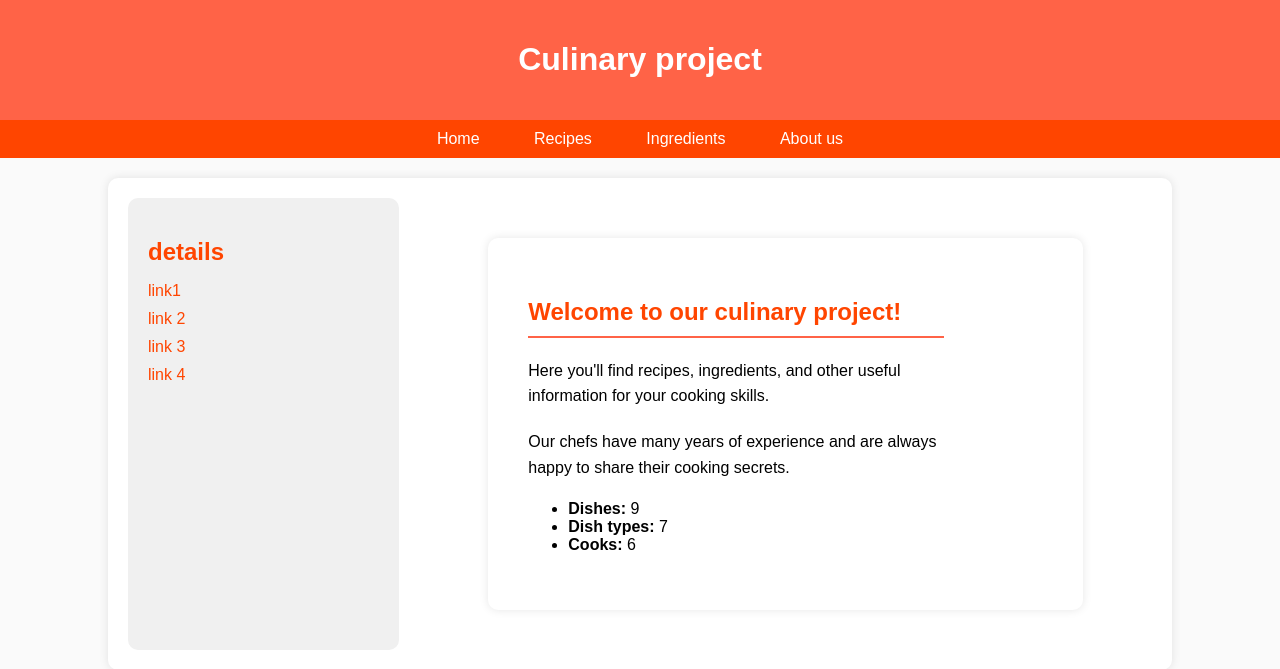
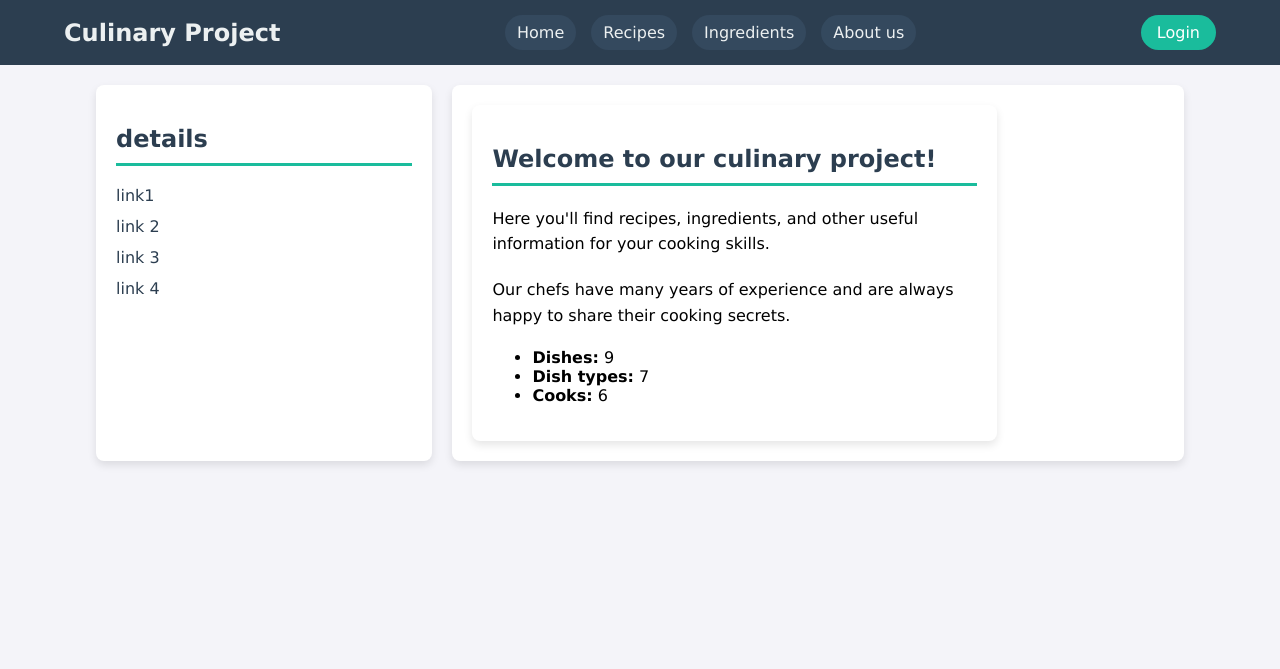
Before and after one commit to VShveda/kitchen_restaurant, a Django app: page / in a window 1280 px wide. Shown: the top 669 px of the page. Run offline with Django 5.2, Linux system fonts and the light colour scheme; data comes from the database, SQL or seed files in the repository.

Commit message:
modernized and improved a bit base.html styles.css and add login button

```diff
--- a/kitchen/urls.py
+++ b/kitchen/urls.py
@@ -1,3 +1,4 @@
+from django.contrib.auth import views
 from django.urls import path
 
 from kitchen.views import index
@@ -5,6 +6,8 @@ from kitchen.views import index
 
 urlpatterns = [
     path("", index, name="index"),
+    path("login/", views.LoginView.as_view(template_name='login.html'), name='login'),
+    path("logout/", views.LogoutView.as_view(next_page='login'), name='logout'),
 ]
 
 app_name = "kitchen"
--- a/kitchen_restaurant/settings.py
+++ b/kitchen_restaurant/settings.py
@@ -123,6 +123,10 @@ USE_TZ = True
 
 STATIC_URL = "static/"
 
+LOGIN_REDIRECT_URL = "/"
+
+LOGOUT_REDIRECT_URL = "/login/"
+
 STATICFILES_DIRS = [BASE_DIR / "static"]
 
 # Default primary key field type
--- a/kitchen_restaurant/urls.py
+++ b/kitchen_restaurant/urls.py
@@ -22,4 +22,5 @@ from django.urls import path, include
 urlpatterns = [
     path("admin/", admin.site.urls),
     path("", include("kitchen.urls", namespace="kitchen")),
+    path("accounts/", include("django.contrib.auth.urls")),
 ] + static(settings.STATIC_URL, document_root=settings.STATIC_ROOT)
--- a/static/css/styles.css
+++ b/static/css/styles.css
@@ -1,76 +1,107 @@
 body {
-    font-family: 'Arial', sans-serif;
+  font-family: 'Verdana', sans-serif;
   margin: 0;
   padding: 0;
-    background-color: #fafafa;
+  background-color: #f4f4f9;
 }
 
 header {
-    background-color: #ff6347;
-    color: #fff;
-    padding: 20px 0;
-    text-align: center;
+  background-color: #2c3e50;
+  color: #ecf0f1;
+  padding: 15px 0;
 }
 
-nav {
-    background-color: #ff4500;
-    padding: 10px;
-    text-align: center;
+.header-container {
+  display: flex;
+  align-items: center;
+  justify-content: space-between;
+  width: 90%;
+  margin: 0 auto;
 }
 
-nav a {
-    color: #fff;
-    text-decoration: none;
-    padding: 10px 20px;
-    margin: 0 5px;
-    border-radius: 5px;
-    transition: background-color 0.3s;
+header h1 {
+  margin: 0;
+  font-size: 24px;
 }
 
-nav a:hover {
-    background-color: #ff6347;
+.header-nav {
+  display: flex;
+  gap: 15px;
 }
 
-.container {
+.header-nav a {
+  color: #ecf0f1;
+  text-decoration: none;
+  padding: 8px 12px;
+  border-radius: 20px;
+  background-color: #34495e;
+  transition: background-color 0.3s, color 0.3s;
+}
+
+.header-nav a:hover {
+  background-color: #1abc9c;
+}
+
+.auth-buttons {
   display: flex;
-    width: 80%;
+  align-items: center;
+  gap: 15px;
+}
+
+.auth-buttons .btn {
+  background-color: #1abc9c;
+  color: #fff;
+  padding: 8px 16px;
+  border-radius: 20px;
+  text-decoration: none;
+  transition: background-color 0.3s, color 0.3s;
+}
+
+.auth-buttons .btn:hover {
+  background-color: #16a085;
+  color: #fff;
+}
+
+.auth-buttons span {
+  margin-left: 10px;
+}
+
+.main-container {
+  display: flex;
+  width: 85%;
   margin: 20px auto;
-    padding: 20px;
-    background-color: #fff;
-    box-shadow: 0 0 10px rgba(0, 0, 0, 0.1);
-    border-radius: 10px;
+  gap: 20px;
 }
 
 .sidebar {
-    width: 25%;
-    background-color: #f0f0f0;
+  width: 30%;
+  background-color: #fff;
   padding: 20px;
-    margin-right: 20px;
-    border-radius: 10px;
+  border-radius: 8px;
+  box-shadow: 0 4px 8px rgba(0, 0, 0, 0.1);
 }
 
 .content {
-    width: 75%;
+  width: 70%;
   background-color: #fff;
   padding: 20px;
-    border-radius: 10px;
+  border-radius: 8px;
+  box-shadow: 0 4px 8px rgba(0, 0, 0, 0.1);
 }
 
-.main h2 {
-    color: #ff4500;
-    border-bottom: 2px solid #ff6347;
+h2 {
+  color: #2c3e50;
+  border-bottom: 3px solid #1abc9c;
   padding-bottom: 10px;
-    margin-bottom: 20px;
 }
 
-.main p {
+p {
   line-height: 1.6;
   margin-bottom: 20px;
 }
 
 .sidebar h2 {
-    color: #ff4500;
-    margin-bottom: 10px;
+  color: #2c3e50;
 }
 
 .sidebar ul {
@@ -79,15 +110,15 @@ nav a:hover {
 }
 
 .sidebar ul li {
-    margin-bottom: 10px;
+  margin-bottom: 12px;
 }
 
 .sidebar ul li a {
-    color: #ff4500;
+  color: #2c3e50;
   text-decoration: none;
   transition: color 0.3s;
 }
 
 .sidebar ul li a:hover {
-    color: #ff6347;
+  color: #1abc9c;
 }
--- a/templates/base.html
+++ b/templates/base.html
@@ -1,4 +1,3 @@
-
 <!DOCTYPE html>
 <html lang="en">
 <head>
@@ -10,21 +9,31 @@
 </head>
 <body>
   <header>
-    <h1>Culinary project</h1>
+    <div class="header-container">
+      <h1>Culinary Project</h1>
+      <nav class="header-nav">
+        <a href="{% url 'kitchen:index' %}">Home</a>
+        <a href="#">Recipes</a>
+        <a href="#">Ingredients</a>
+        <a href="#">About us</a>
+      </nav>
+      <div class="auth-buttons">
+        {% if user.is_authenticated %}
+          <a href="{% url 'logout' %}" class="btn">Logout</a>
+          <span>Welcome, {{ user.username }}!</span>
+        {% else %}
+          <a href="{% url 'login' %}" class="btn">Login</a>
+        {% endif %}
+      </div>
+    </div>
   </header>
-  <nav>
-    <a href="{% url 'kitchen:index' %}">Home</a>
-    <a href="#">Recipes</a>
-    <a href="#">Ingredients</a>
-    <a href="#">About us</a>
-  </nav>
-  <div class="container">
+  <main class="main-container">
     <aside class="sidebar">
       {% include 'includes/sidebar.html' %}
     </aside>
-    <main class="content">
+    <section class="content">
       {% block content %}{% endblock %}
-    </main>
-  </div>
+    </section>
+  </main>
 </body>
 </html>
```
Also changed, not shown: templates/registration/login.html (added, +15 -0 lines). Lines whose indentation alone changed are shown as unchanged.
